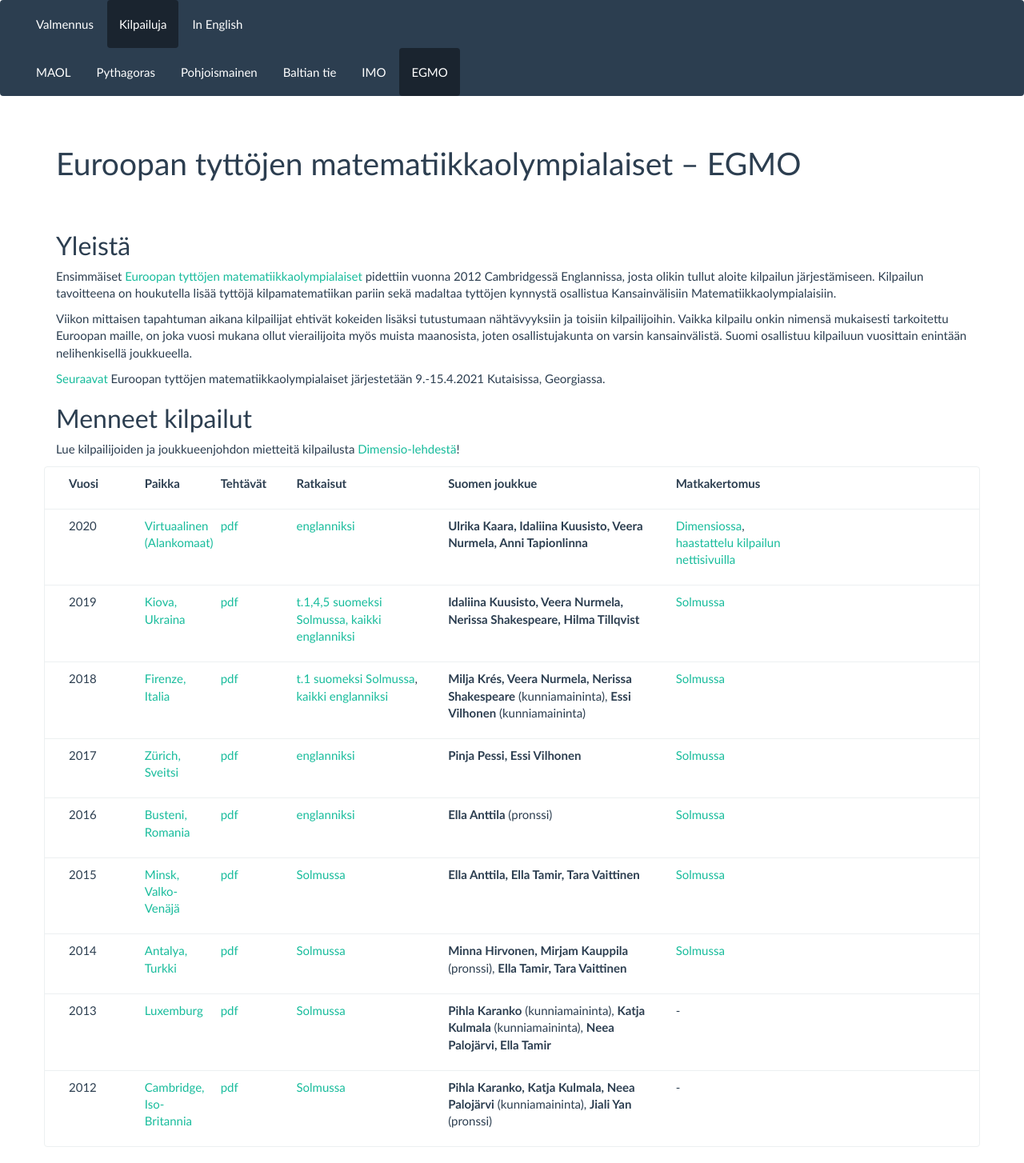
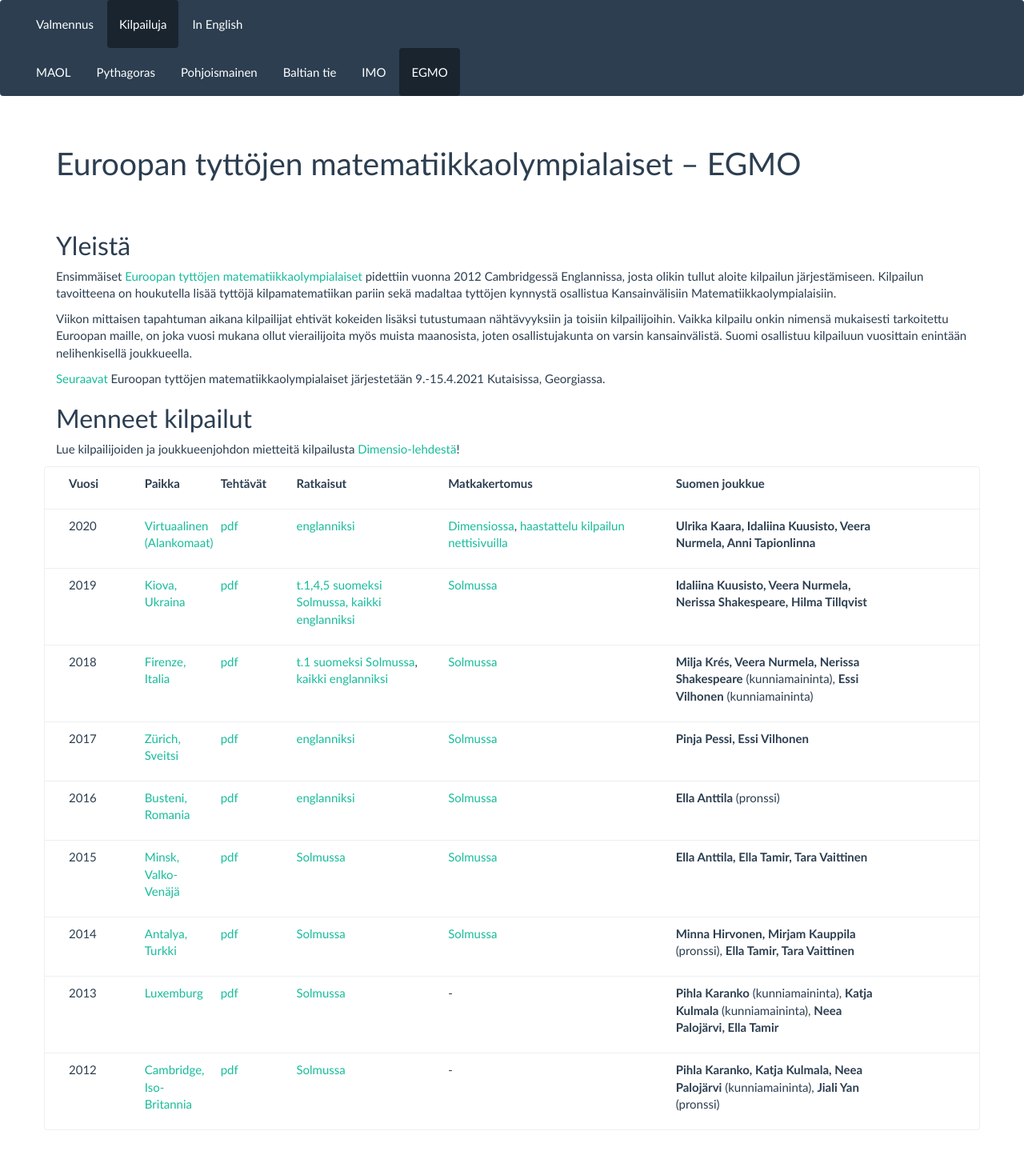
Before and after one commit to matematiikkakilpailut/matematiikkakilpailut.github.io, a Jekyll site: the page built from EGMO/index.md, in a window 1280 px wide. Shown: the whole page at 80% size. Built offline with Jekyll 4.4.1, drawn with Linux system fonts in a browser that asks for light colours; after the commit the page ends 1433 px from its top, so only the background shows below that.

Commit message:
Update index.md
korjaus kertomuksen paikkaan

```diff
--- a/EGMO/index.md
+++ b/EGMO/index.md
@@ -92,8 +92,8 @@ Lue kilpailijoiden ja joukkueenjohdon mietteitä kilpailusta [Dimensio-lehdestä
 <div class="col-xs-1 col-sm-1">{{ k['paikka'] | markdownify }}</div>
 <div class="col-xs-1">{{ k['tehtavat'] | markdownify }}</div>
 <div class="col-xs-2 col-sm-2">{{ k['ratkaisut'] | markdownify }}</div>
+<div class="col-xs-3 col-sm-3">{{ k['kertomus'] | markdownify }}</div>
 <div class="col-xs-3 col-sm-3">{{ k['edustajat'] | markdownify }}</div>
-<div class="col-xs-2 col-sm-2">{{ k['kertomus'] | markdownify }}</div>
 </div>
 {% endfor %}
 </div>
```
